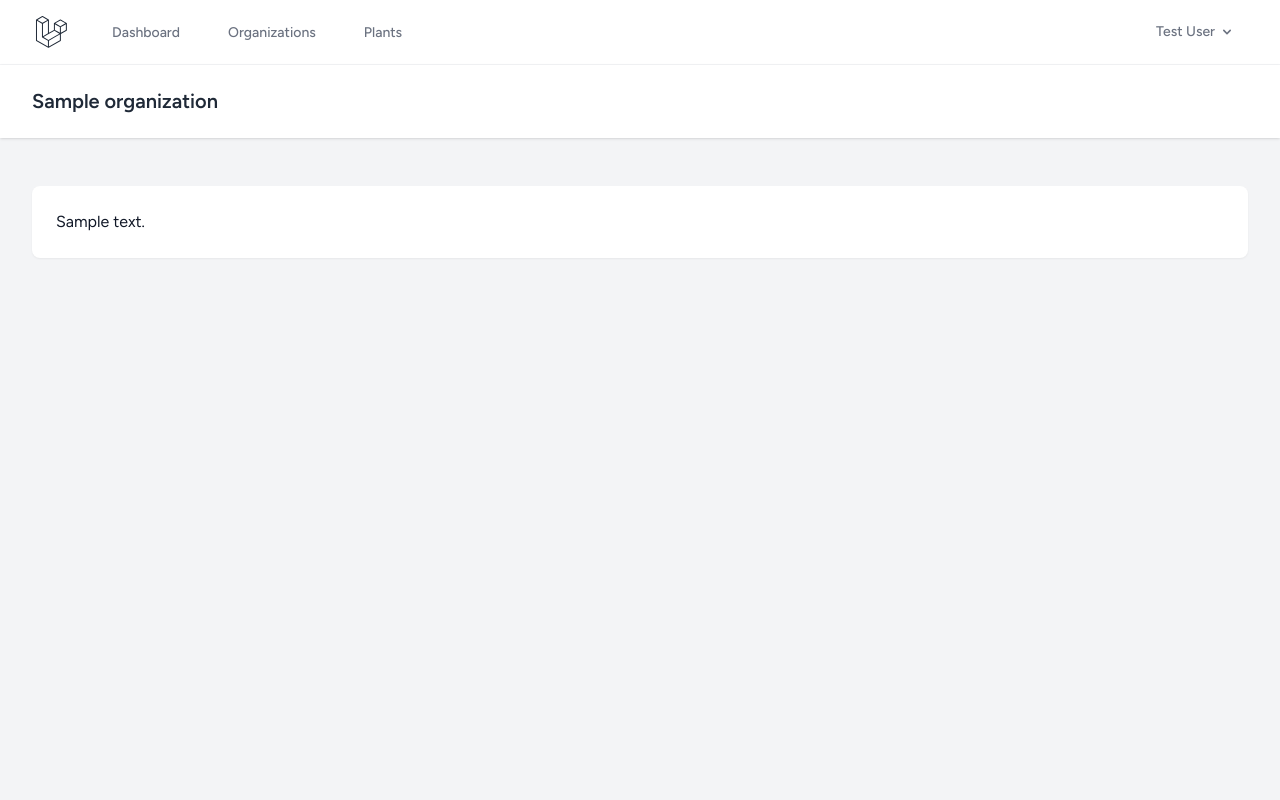
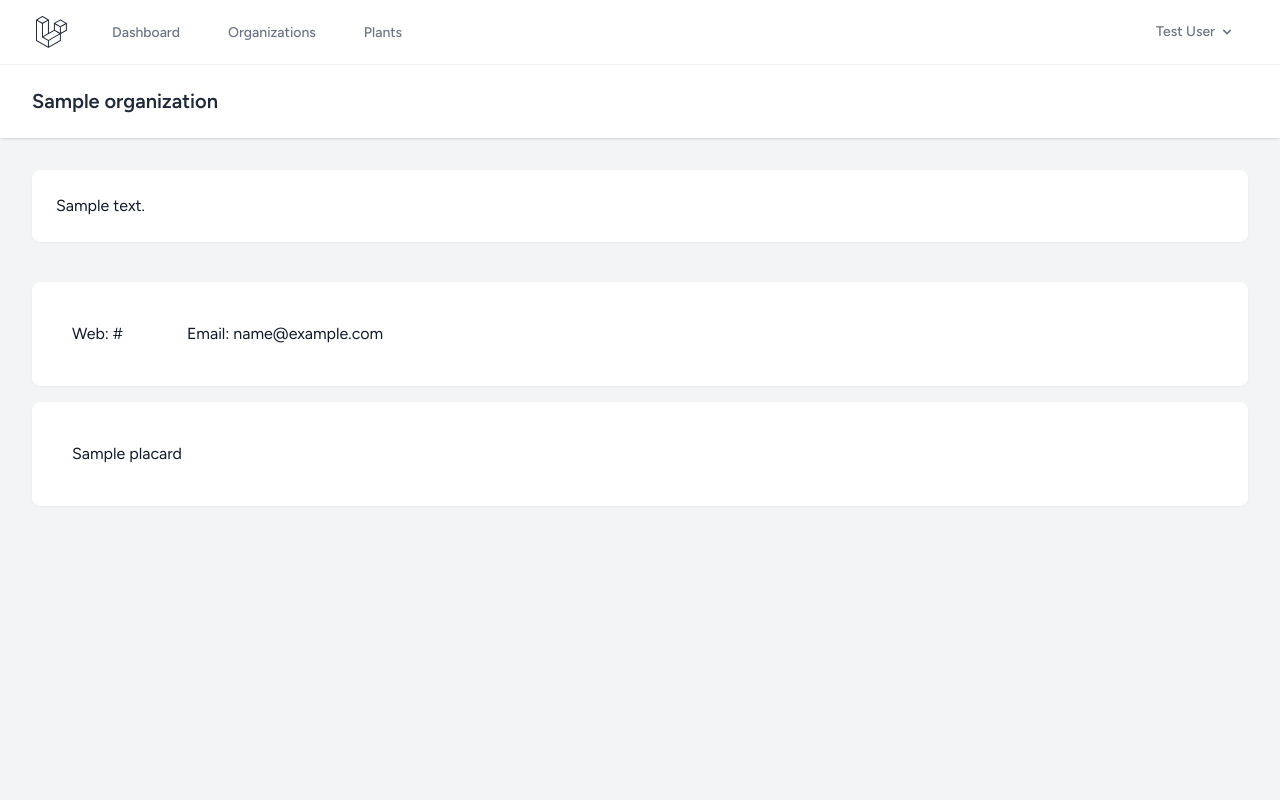
Before and after one commit to curvedspace/townhub, a Laravel app: template resources/views/organizations/show.blade.php in a window 1280 px wide. Run offline with Laravel 12, Linux system fonts and the light colour scheme; a user stored in the database is signed in; data comes from the database, SQL or seed files in the repository; tables that the repository leaves empty hold one stand-in row (values such as "Sample post"); the template is opened without the code that fills it: most values are stand-ins (such as "Sample title", 1, 10 or a date in 2020); style sheets or scripts are compiled from the project's sources.

Commit message:
Add new data to org detail view

```diff
--- a/resources/views/organizations/show.blade.php
+++ b/resources/views/organizations/show.blade.php
@@ -5,7 +5,7 @@
         </h2>
     </x-slot>
 
-    <div class="py-12">
+    <div class="py-8">
         <div class="max-w-7xl mx-auto sm:px-6 lg:px-8">
             <div class="bg-white dark:bg-gray-800 overflow-hidden shadow-sm sm:rounded-lg">
                 <div class="p-6 text-gray-900 dark:text-gray-100">
@@ -14,4 +14,36 @@
             </div>
         </div>
     </div>
+
+     <div class="py-2">
+        <div class="max-w-7xl mx-auto sm:px-6 lg:px-8">
+            <div class="flex flex-wrap gap-4 p-4 bg-white dark:bg-gray-800 overflow-hidden shadow-sm sm:rounded-lg">
+
+                @if ($organization->website)
+                    <div class="p-6 text-gray-900 dark:text-gray-100">
+                        Web: {{ $organization->website }}
+                    </div>
+                @endif
+
+
+                    @if ($organization->email)
+                    <div class="p-6 text-gray-900 dark:text-gray-100">
+                        Email: {{ $organization->email }}
+                    </div>
+                @endif
+
+            </div>
+        </div>
+    </div>
+
+    <div class="py-2">
+        <div class="max-w-7xl mx-auto sm:px-6 lg:px-8">
+            <div class="flex flex-wrap gap-4 p-4 bg-white dark:bg-gray-800 overflow-hidden shadow-sm sm:rounded-lg">
+                <div class="p-6 text-gray-900 dark:text-gray-100">
+                    {{ $organization->placard }}
+                </div>
+            </div>
+        </div>
+    </div>
+
 </x-app-layout>
```
